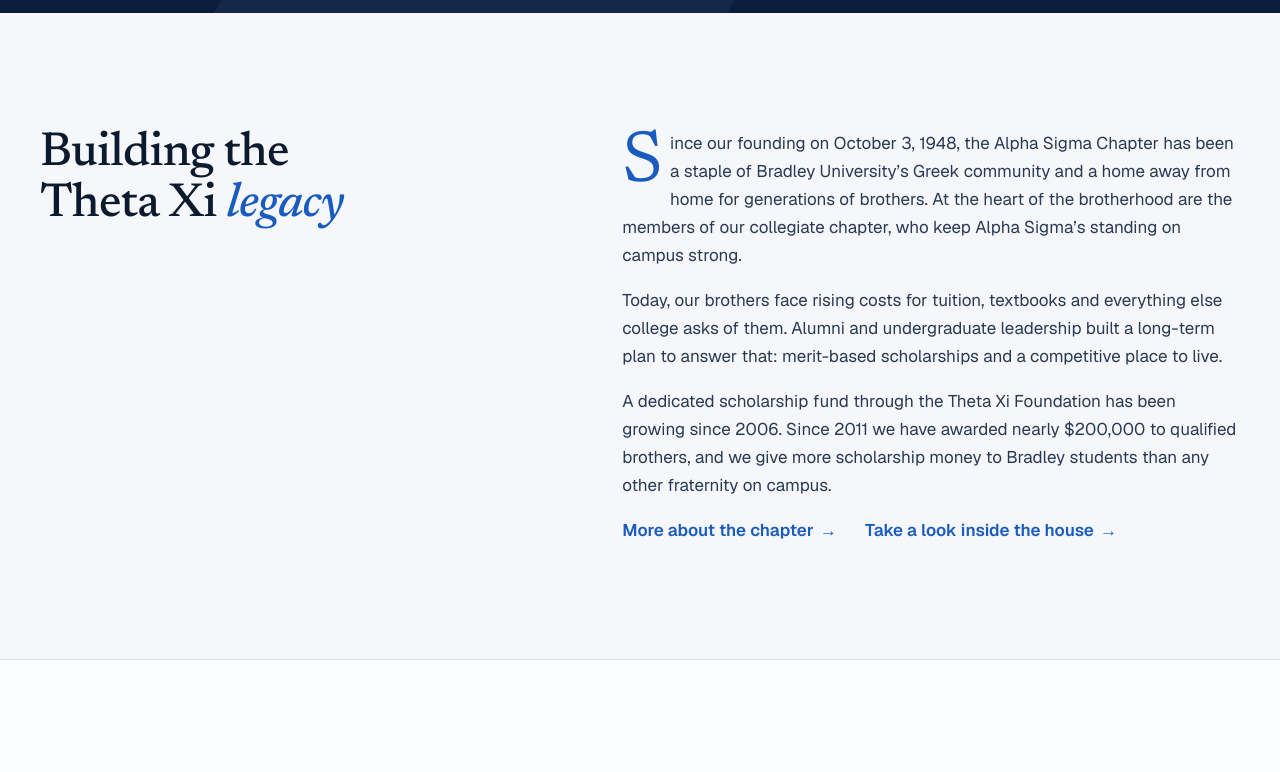
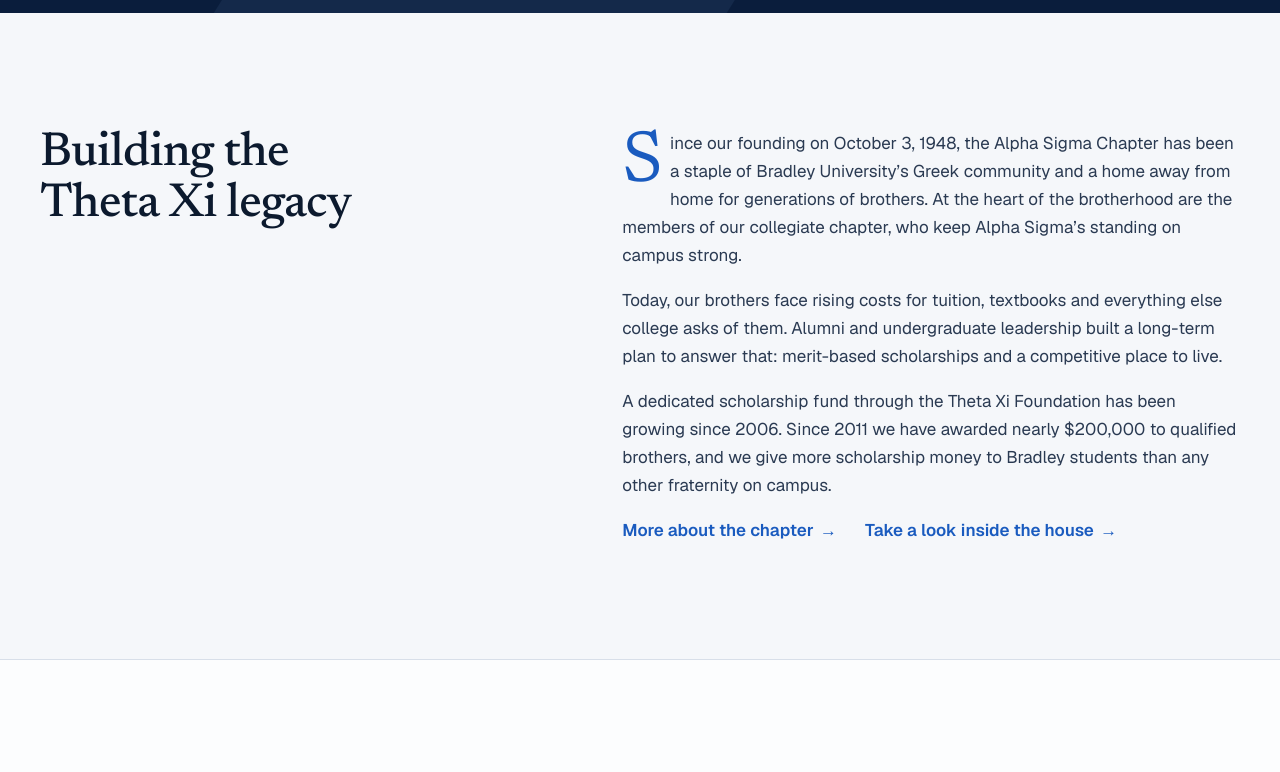
Before and after one commit to Gavinb8/thetaxias-website, a plain HTML site: page index.html in a window 1280 px wide. Shown: the part 1540-2312 px from the top of the page. Drawn offline with nearby package versions, Linux system fonts and the light colour scheme.

Commit message:
Stop legacy header sticking, make title words one color and style

```diff
--- a/css/styles.css
+++ b/css/styles.css
@@ -101,8 +101,7 @@ h1, h2, h3 {
 h1 { font-size: clamp(2.6rem, 6vw, 4.6rem); }
 h2 { font-size: clamp(2rem, 4vw, 3rem); }
 h3 { font-size: clamp(1.3rem, 2vw, 1.55rem); letter-spacing: -0.01em; }
-h1 em, h2 em { font-style: italic; color: var(--accent); padding-right: 0.04em; }
-.on-navy h2 em { color: var(--on-navy-accent); }
+h1 em, h2 em { font-style: normal; color: inherit; }
 
 p { margin: 0 0 1em; text-wrap: pretty; }
 
@@ -611,7 +610,6 @@ figcaption { margin-top: 0.75rem; font-size: 0.9rem; color: var(--muted); }
   gap: clamp(2rem, 6vw, 6rem);
   align-items: start;
 }
-.legacy-grid .sticky { position: sticky; top: calc(var(--header-h) + 2rem); }
 .legacy-copy p { color: var(--ink-soft); }
 .legacy-copy p:first-child::first-letter {
   float: left;
```
